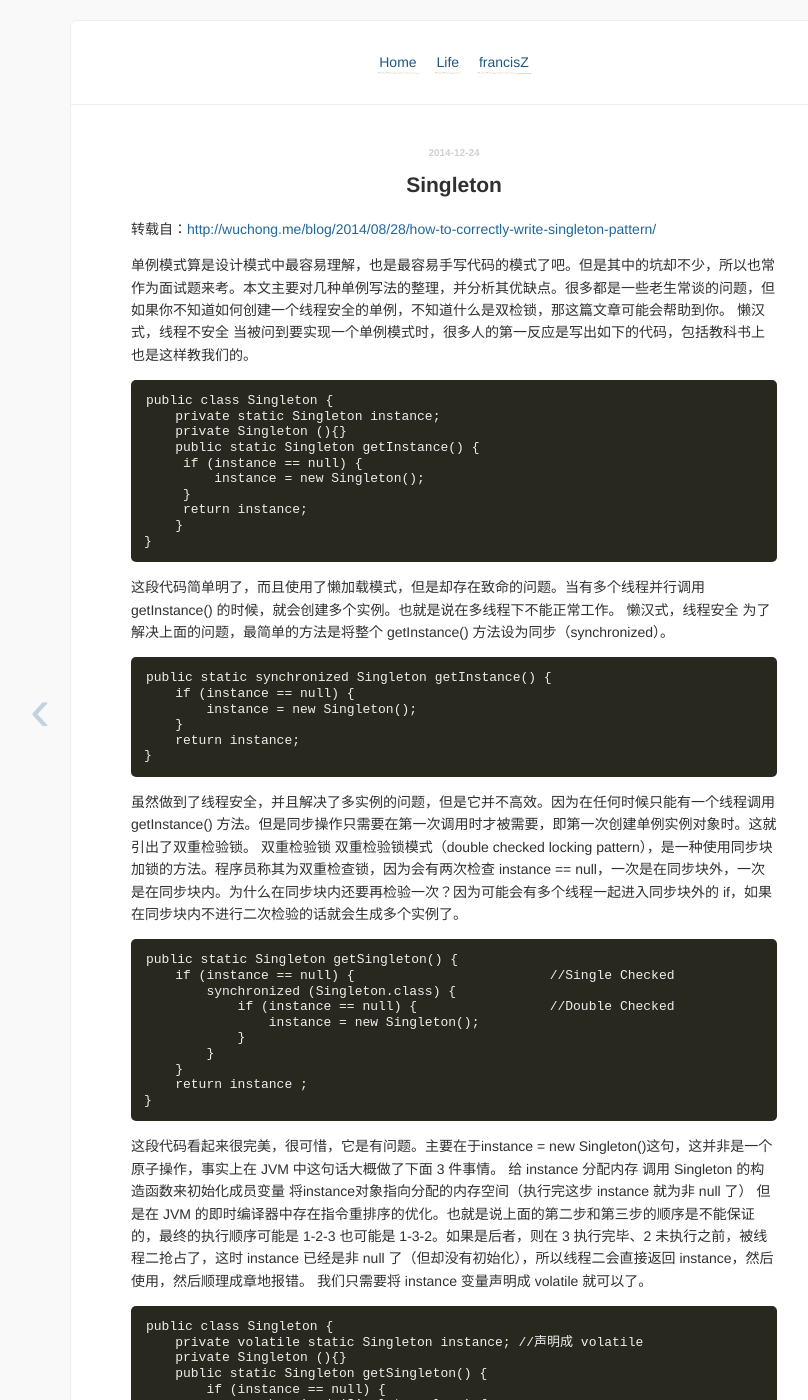
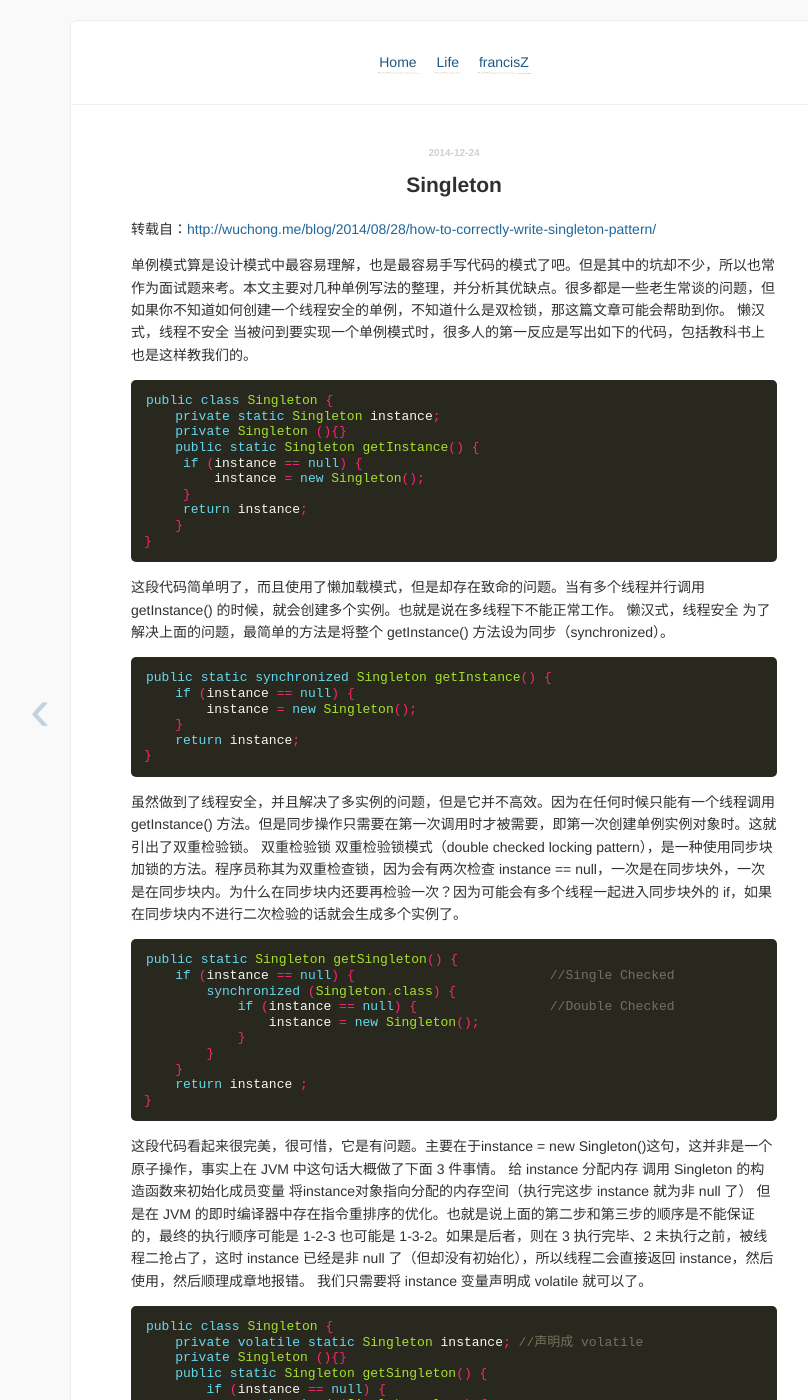
Before and after one commit to franciszhao/franciszhao.github.io, a Jekyll site: the page built from _posts/article/2014-12-24-Singleton.md, in a window 1280 px wide and 1400 px high. Shown: the whole window, without its empty margins (186-994 px from the left). Built offline with Jekyll 4.4.1, drawn with Linux system fonts in a browser that asks for light colours; Markdown is read by kramdown in place of the engine named in the settings; some of the changed text lies outside the part shown.

Commit message:
Update 2014-12-24-Singleton.md

````diff
--- a/_posts/article/2014-12-24-Singleton.md
+++ b/_posts/article/2014-12-24-Singleton.md
@@ -10,7 +10,7 @@ category: article
 懒汉式，线程不安全
 当被问到要实现一个单例模式时，很多人的第一反应是写出如下的代码，包括教科书上也是这样教我们的。
 
-```
+```java
 public class Singleton {
     private static Singleton instance;
     private Singleton (){}
@@ -26,7 +26,7 @@ public class Singleton {
 懒汉式，线程安全
 为了解决上面的问题，最简单的方法是将整个 getInstance() 方法设为同步（synchronized）。
 
-```
+```java
 public static synchronized Singleton getInstance() {
     if (instance == null) {
         instance = new Singleton();
@@ -38,7 +38,7 @@ public static synchronized Singleton getInstance() {
 双重检验锁
 双重检验锁模式（double checked locking pattern），是一种使用同步块加锁的方法。程序员称其为双重检查锁，因为会有两次检查 instance == null，一次是在同步块外，一次是在同步块内。为什么在同步块内还要再检验一次？因为可能会有多个线程一起进入同步块外的 if，如果在同步块内不进行二次检验的话就会生成多个实例了。
 
-```
+```java
 public static Singleton getSingleton() {
     if (instance == null) {                         //Single Checked
         synchronized (Singleton.class) {
@@ -57,7 +57,7 @@ public static Singleton getSingleton() {
 但是在 JVM 的即时编译器中存在指令重排序的优化。也就是说上面的第二步和第三步的顺序是不能保证的，最终的执行顺序可能是 1-2-3 也可能是 1-3-2。如果是后者，则在 3 执行完毕、2 未执行之前，被线程二抢占了，这时 instance 已经是非 null 了（但却没有初始化），所以线程二会直接返回 instance，然后使用，然后顺理成章地报错。
 我们只需要将 instance 变量声明成 volatile 就可以了。
 
-```
+```java
 public class Singleton {
     private volatile static Singleton instance; //声明成 volatile
     private Singleton (){}
@@ -79,7 +79,7 @@ public class Singleton {
 饿汉式 static final field
 这种方法非常简单，因为单例的实例被声明成 static 和 final 变量了，在第一次加载类到内存中时就会初始化，所以创建实例本身是线程安全的。
 
-```
+```java
 public class Singleton{
     //类加载时就初始化
     private static final Singleton instance = new Singleton();
@@ -94,7 +94,7 @@ public class Singleton{
 静态内部类 static nested class
 我比较倾向于使用静态内部类的方法，这种方法也是《Effective Java》上所推荐的。
 
-```
+```java
 public class Singleton {
     private static class SingletonHolder {
         private static final Singleton INSTANCE = new Singleton();
@@ -109,7 +109,7 @@ public class Singleton {
 枚举 Enum
 用枚举写单例实在太简单了！这也是它最大的优点。下面这段代码就是声明枚举实例的通常做法。
 
-```
+```java
 public enum EasySingleton{
     INSTANCE;
 }
````
